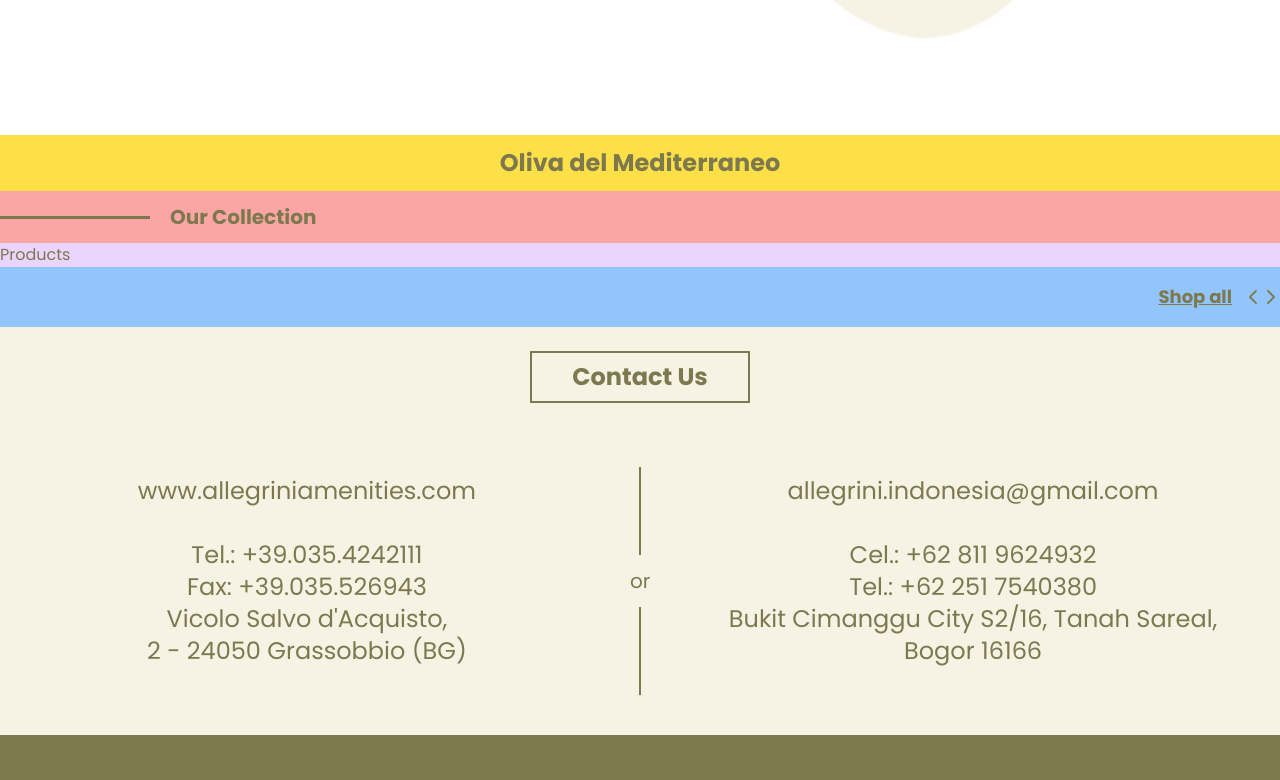
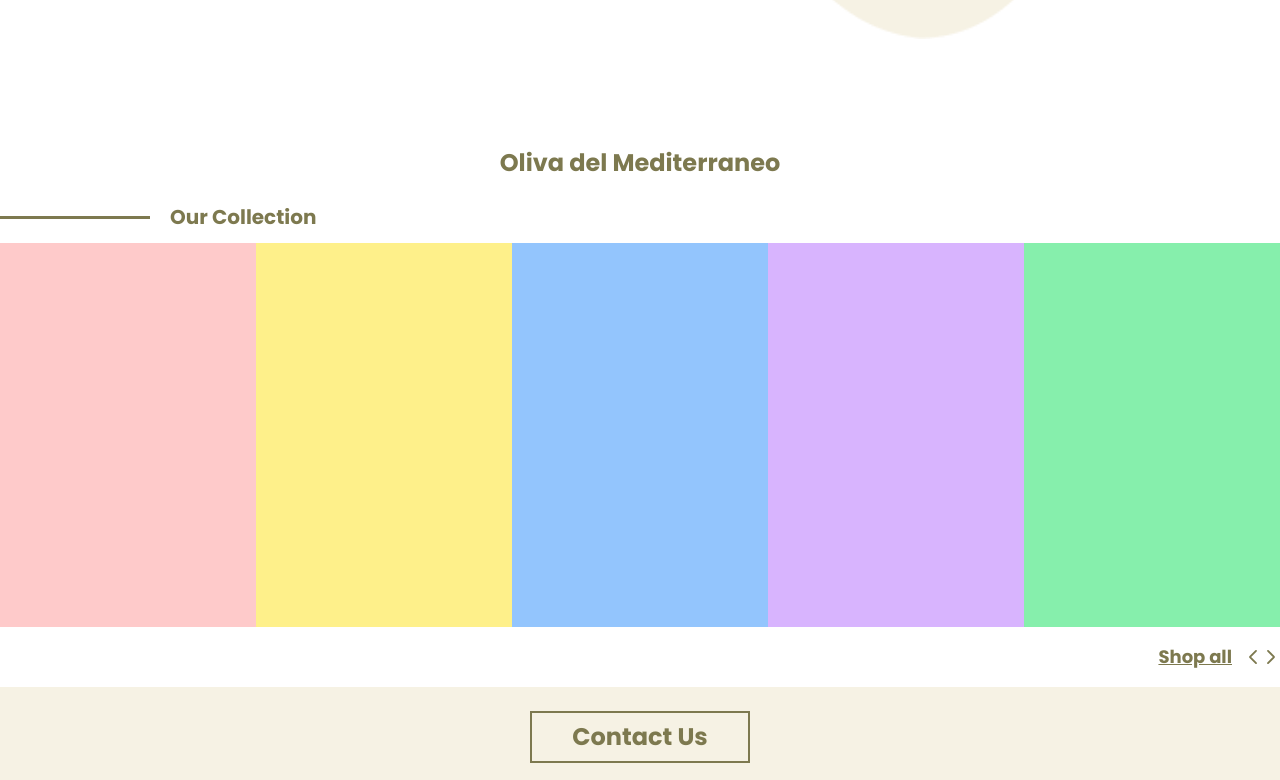
Before and after one commit to asahrizky/allegrini, a React (Create React App) app: page / in a window 1280 px wide. Shown: the part 1743-2523 px from the top of the page. Built offline with nearby package versions, Linux system fonts and the light colour scheme.

Commit message:
make collection layout

```diff
--- a/src/App.jsx
+++ b/src/App.jsx
@@ -4,7 +4,7 @@ import FormLogin from "./Components/FormLogin";
 // import Slider from "./Components/Slider";
 import HeroPage from "./Pages/heroPage";
 // import logo from "./logo.svg";
-import { NewProduk } from "./Components/NewProduk";
+import { Catalog } from "./Pages/Catalog";
 import "./styles/base.css";
 import ProductPage from "./Pages/ProductPage";
 import { Route, Routes } from "react-router-dom";
@@ -43,7 +43,7 @@ function App() {
           <Route path="Login" element={<FormLogin />} />
           <Route path="SignUp" element={<FormSignUp />} />
         </Route>
-        <Route path="/product" element={<NewProduk />}></Route>
+        <Route path="/product" element={<Catalog />}></Route>
         <Route path="/product/:id" element={<ProductPage />} />
         <Route path="/SignedIn" element={<SignedIn />} />
         <Route path="/ProfilePage" element={<ProfilePage />}>
--- a/src/Components/Collection.jsx
+++ b/src/Components/Collection.jsx
@@ -9,15 +9,16 @@ import BodyLot from '../Assets/BodyLot.png'
 import HBW from '../Assets/HBW.png'
 import Candle from '../Assets/candle.svg'
 import { Icon } from '@iconify/react';
+import { Link } from 'react-router-dom'
 
 const Collection = () => {
   return (
     <>
     <div id="Collection" className="flex flex-col  font-['Poppins'] text-[#7D794F]">
-        <div className='bg-yellow-300 flex font-bold text-2xl justify-center py-3'>
+        <div className=' flex font-bold text-2xl justify-center py-3'>
             Oliva del Mediterraneo
         </div>
-        <div className='bg-red-300 flex gap-5 py-3'>
+        <div className=' flex gap-5 py-3'>
         <div className='flex items-center'>
             <img src={Line}/>
         </div>
@@ -25,16 +26,30 @@ const Collection = () => {
             Our Collection
         </div>
         </div>
-        <div className='bg-purple-200 flex basis'>
-            Products
+        <div className='bg-purple-200 flex h-96 overflow-x-auto overscroll-contain'>
+            <div className='flex basis-1/5 bg-red-200'>
+
+            </div>
+            <div className='flex basis-1/5 bg-yellow-200'>
+
+            </div>
+            <div className='flex basis-1/5 bg-blue-300'>
+
+            </div>
+            <div className='flex basis-1/5 bg-purple-300'>
+
+            </div>
+            <div className='flex basis-1/5 bg-green-300'>
+
+            </div>
         </div>
-        <div className='bg-blue-300 underline flex gap-3 font-semibold justify-end text-lg py-4'>
+        <Link to='/product' className=' underline flex gap-3 font-semibold justify-end text-lg py-4'>
             Shop all
             <div className='flex items-center'>
                 <Icon icon="material-symbols:arrow-back-ios-new-rounded" color="#7d794f" />
                 <Icon icon="material-symbols:arrow-back-ios-new-rounded" color="#7d794f" hFlip={true}/>
             </div>
-        </div>
+        </Link>
     </div>
     </>
   )
--- a/src/Components/Footer.jsx
+++ b/src/Components/Footer.jsx
@@ -6,7 +6,7 @@ import { Icon } from "@iconify/react";
 
 const Footer = () => {
   return (
-    <div className="h-full bg-[#7D794F] grid grid-rows-3 px-8 font-['Poppins']">
+    <footer className="bg-[#7D794F] grid grid-rows-3 px-8 font-['Poppins']">
       <div className=" flex items-center">
         <img src={logo} />
       </div>
@@ -40,7 +40,7 @@ const Footer = () => {
           </div>
         </div>
       </div>
-    </div>
+    </footer>
   );
 };
 
--- a/src/Components/NavbarProfile2.jsx
+++ b/src/Components/NavbarProfile2.jsx
@@ -27,7 +27,7 @@ const NavbarProfile2 = () => {
   }, []);
 
   return (
-    <nav className="sticky z-[10] w-full bg-[#7D794F]">
+    <nav className="fixed z-[10] w-full bg-[#7D794F]">
       <div className="items-center container mx-auto w-full pl-4 py-4  grid grid-cols-3">
         {/* Navbar kiri */}
         <div className="flex items-center gap-24 font-['Poppins'] text-white text-lg ">
```
Also changed, not shown: src/Pages/Catalog.jsx (added).
